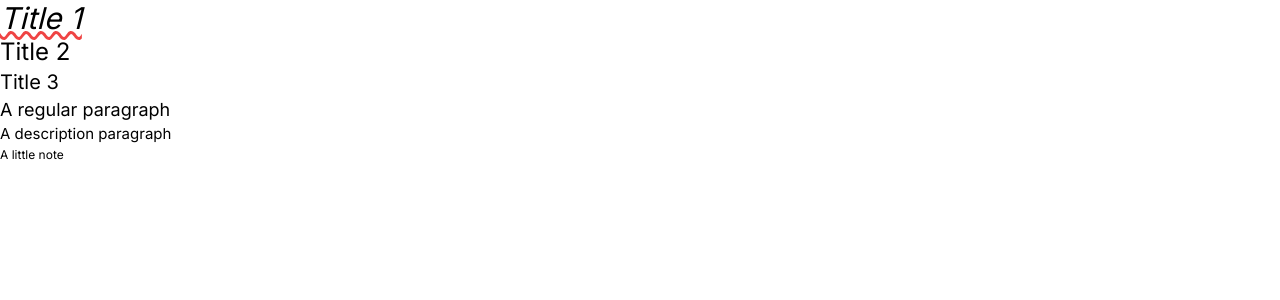
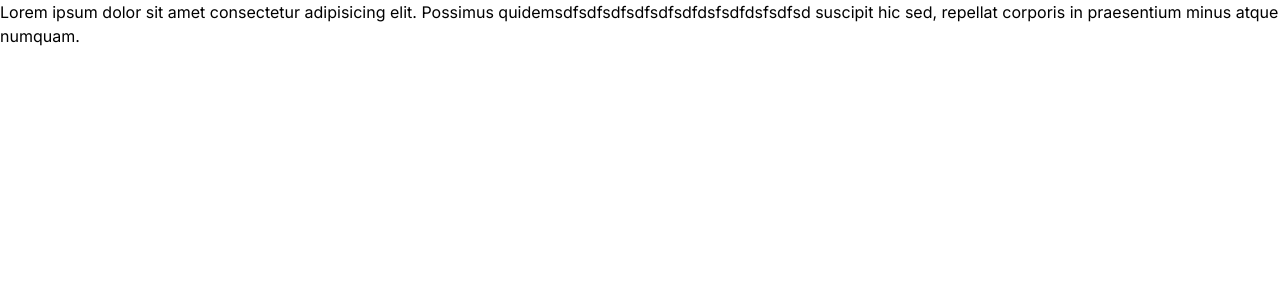
Before and after one commit to rfloresj/tailwind-css, a Next.js app: page / in a window 1280 px wide. Shown: the top 300 px of the page. Built offline with nearby package versions, Linux system fonts and the light colour scheme.

Commit message:
Typography:P2

```diff
--- a/app/page.tsx
+++ b/app/page.tsx
@@ -1,17 +1,17 @@
 export default function Home() {
   return (
     <div>
-      <h1
-        className="text-3xl italic underline decoration-red-500
-      decoration-wavy"
-      >
-        Title 1
-      </h1>
+      <p className="break-all">
+        Lorem ipsum dolor sit amet consectetur adipisicing elit. Possimus
+        quidemsdfsdfsdfsdfsdfsdfdsfsdfdsfsdfsd suscipit hic sed, repellat
+        corporis in praesentium minus atque numquam.
+      </p>
+      {/* <h1 className="text-3xl">Title 1</h1>
       <h2 className="text-2xl">Title 2</h2>
       <h3 className="text-xl">Title 3</h3>
-      <p className="text-base">A regular paragraph</p>
+      <p className="text-base uppercase">a regular paragraph</p>
       <p className="text-sm">A description paragraph</p>
-      <p className="text-xs note">A little note</p>
+      <p className="text-xs note">A little note</p> */}
     </div>
   );
 }
```
